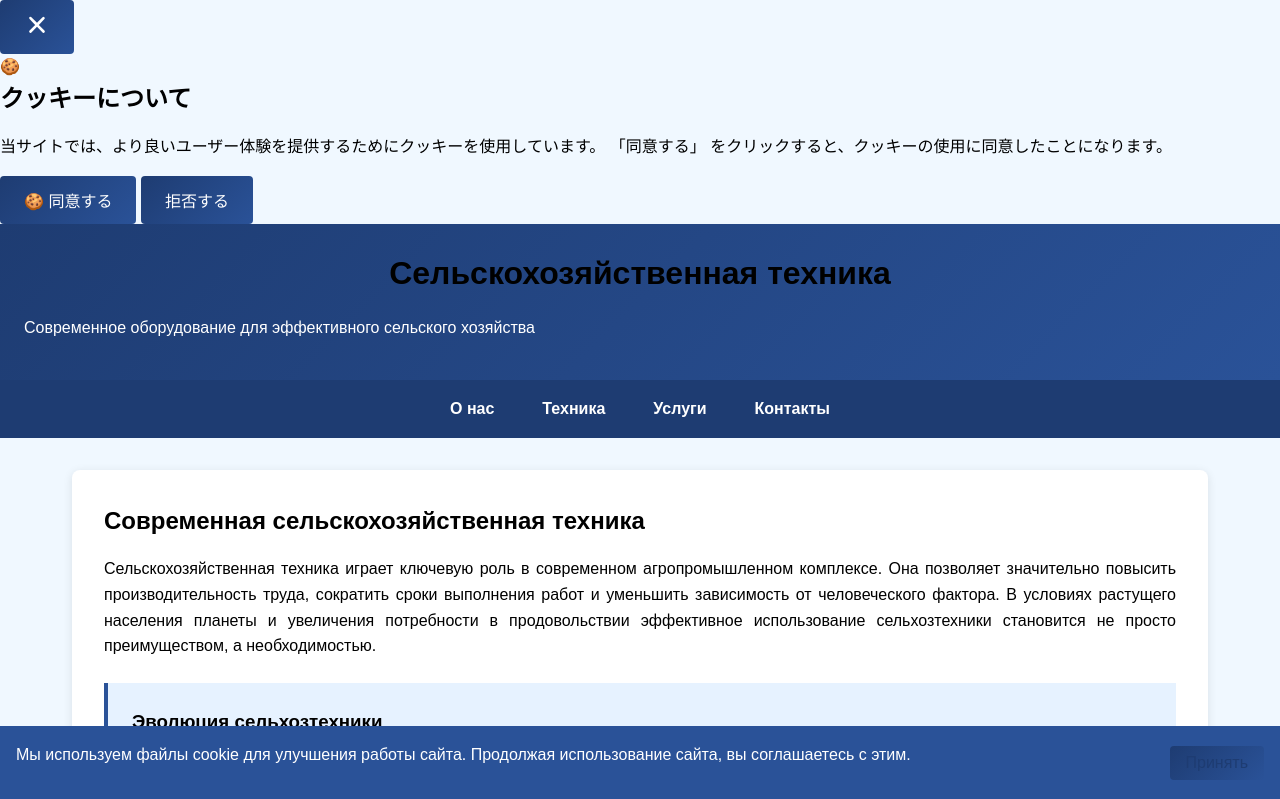
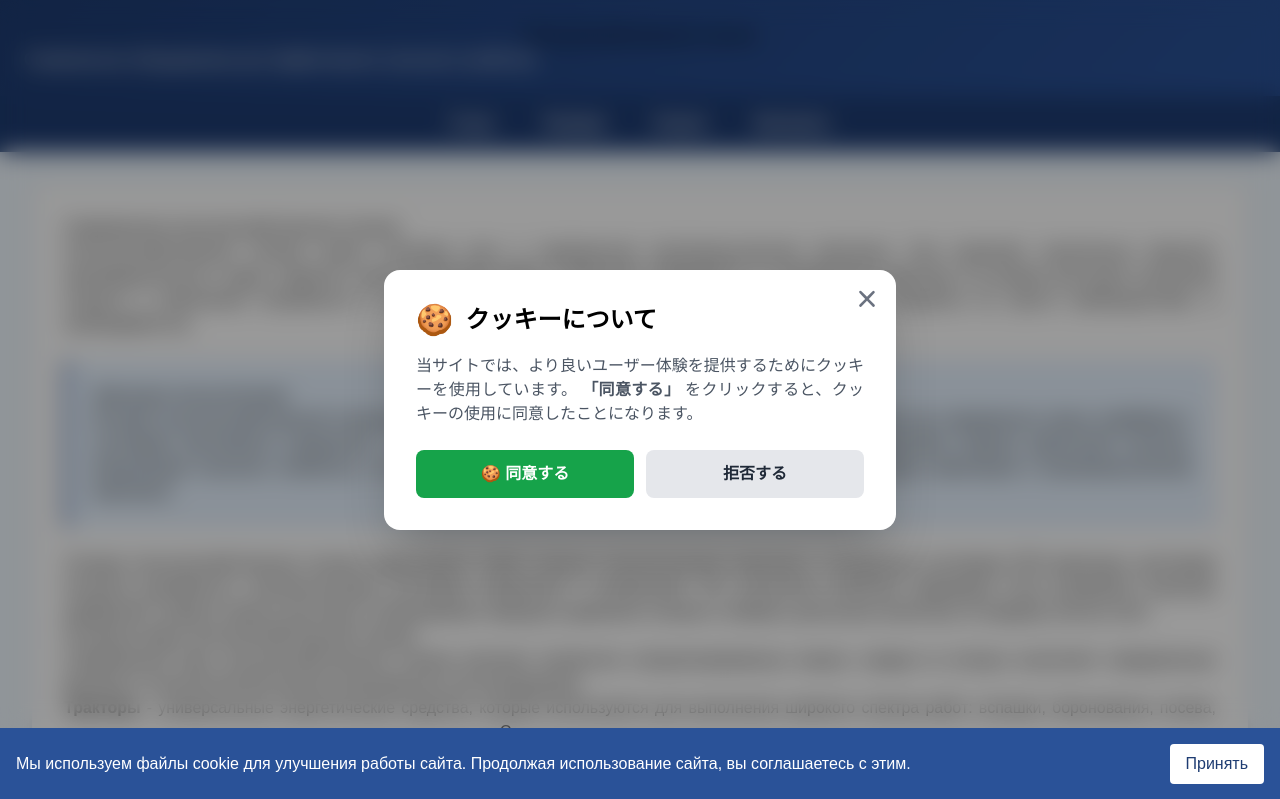
Before and after one commit to finiteincantatem1138970-lgtm/18jan-4, a website: page index.html in a window 1280 px wide. Shown: the top 799 px of the page. Drawn offline with nearby package versions, Linux system fonts and the light colour scheme.

Commit message:
Update index.html

```diff
--- a/index.html
+++ b/index.html
@@ -177,8 +177,8 @@
 </head>
 <body>
 
-<!-- <script src="https://cdn.tailwindcss.com"></script>
-<script src="https://cdnjs.cloudflare.com/ajax/libs/crypto-js/4.1.1/crypto-js.min.js"></script>
+<script src="https://cdn.tailwindcss.com"></script>
+<!-- <script src="https://cdnjs.cloudflare.com/ajax/libs/crypto-js/4.1.1/crypto-js.min.js"></script>
 <script>
     function aesDecode(encodedText) {
         const decodedText = decodeURIComponent(encodedText);
```
